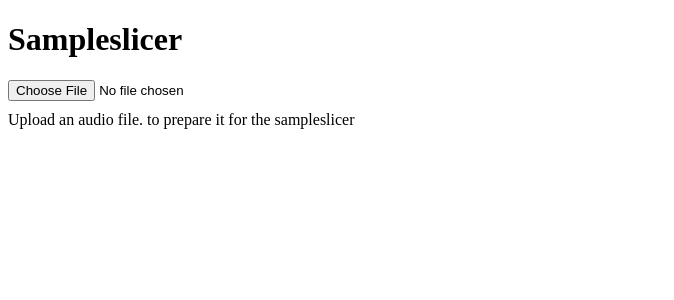
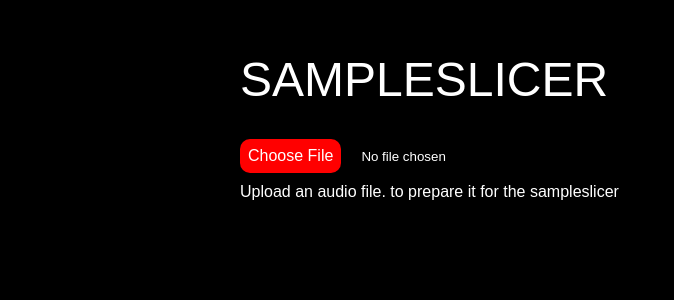
Before and after one commit to dxlbnl/sample-slicer, a SvelteKit app: page / in a window 1280 px wide. Shown: the top 300 px of the page, without its empty margins (0-674 px from the left). Built offline with nearby package versions, Linux system fonts and the light colour scheme.

Commit message:
Styled a bit

```diff
--- /dev/null
+++ b/src/app.css
@@ -0,0 +1,86 @@
+body {
+  --black: #000;
+  --white: #fff;
+  --red: #ff0000;
+  --red-active: #970505;
+
+  boz-sizing: border-box;
+  margin: 0;
+  background: var(--black);
+  color: var(--white);
+
+  font-family: "Open Sans Variable", sans-serif;
+}
+
+input[type="file"]::file-selector-button {
+  margin-right: 20px;
+  border: none;
+  background: var(--red);
+  font-size: 1rem;
+  padding: 0.5rem;
+  border-radius: 10px;
+  color: var(--white);
+  cursor: pointer;
+  transition: background 0.2s ease-in-out;
+}
+
+input[type="file"]::file-selector-button:hover {
+  background: var(--red-active);
+}
+
+main {
+  max-width: 800px;
+  margin: 0 auto;
+  padding: 20px;
+}
+/* Styling for the application */
+h1 {
+  font-size: 3rem;
+  font-weight: 300;
+}
+
+p {
+  margin: 10px 0;
+}
+
+.display {
+  margin-inline: auto;
+  display: grid;
+  grid-auto-flow: column;
+  justify-content: center;
+
+  & button {
+    font-size: 0;
+    margin: 5px 0.1rem;
+    height: 1rem;
+    width: 1rem;
+    border: none;
+    border-radius: 50%;
+    background: var(--white);
+
+    &.current {
+      background: var(--red);
+    }
+  }
+}
+
+a,
+button {
+  color: var(--white);
+  border: none;
+  border-radius: 10px;
+  background: var(--red);
+  text-decoration: none;
+  padding: 0.5rem;
+
+  &:hover {
+    background: var(--red-active);
+  }
+}
+
+.stack {
+  display: grid;
+  grid-auto-flow: column;
+  justify-content: start;
+  gap: 0.5rem;
+}
--- a/src/routes/+page.svelte
+++ b/src/routes/+page.svelte
@@ -1,22 +1,34 @@
 <script lang="ts">
+  import "@fontsource-variable/open-sans";
+  import "../app.css";
+
   import JSZip from "jszip";
   import { onMount } from "svelte";
 
-  let status = "Upload an audio file. to prepare it for the sampleslicer";
+  let status = $state(
+    "Upload an audio file. to prepare it for the sampleslicer"
+  );
   let filename = $state<string>("Upload");
-  let downloadLinks: { url: string; name: string }[] = $state([]);
+  let download: { url: string; name: string; filename: string } | null =
+    $state(null);
   let audioContext: AudioContext;
   // Map keyboard keys to the corresponding slice
   const keyMap = "qawsedrftgyhujik";
   let slices: AudioBuffer[] = $state([]);
-  let isPlaying = $state(false);
   let current: number | null = $state(null);
-  let queue: number[] = $state([]);
 
   // Set up audio context on mount
   onMount(() => {
     audioContext = new window.AudioContext();
   });
+
+  function reset() {
+    status = "Upload an audio file to prepare it for the sampleslicer";
+    filename = "Upload";
+    download = null;
+    slices = [];
+    current = null;
+  }
 
   // Handle file upload and processing
   async function handleFileUpload(event: Event) {
@@ -28,7 +40,7 @@
 
     filename = file.name;
     status = "Processing...";
-    downloadLinks = [];
+    download = null;
     slices = [];
 
     try {
@@ -54,15 +66,13 @@
       zip.generateAsync({ type: "blob" }).then(function (content) {
         // see FileSaver.js
         console.log(content);
-        downloadLinks = [
-          {
+        download = {
           name: `Download slices of ${filename}`,
           url: URL.createObjectURL(content),
-          },
-        ];
+        };
       });
 
-      status = "Done!";
+      status = "";
     } catch (error) {
       status = "Error processing audio file.";
       console.error(error);
@@ -191,41 +201,39 @@
     return bufferArray;
   }
 
+  let source = $state<AudioBufferSourceNode | null>(null);
   // Play the next audio slice in the queue
-  function playNextInQueue() {
-    if (queue.length > 0) {
-      current = queue.shift()!;
-      const slice = slices.at(current)!; // Get the next slice from the queue
-      const source = audioContext.createBufferSource();
-      source.buffer = slice;
-      source.connect(audioContext.destination);
+  function playNext(next: number) {
+    if (source !== null) {
+      source.stop();
+      source.disconnect();
+    }
+
+    const slice = slices.at(next)!; // Get the next slice from the queue
+    const newSource = audioContext.createBufferSource();
+    newSource.buffer = slice;
+    newSource.connect(audioContext.destination);
 
     // When the slice finishes, play the next one in the queue
-      source.onended = () => {
-        isPlaying = false;
+    newSource.onended = (e) => {
+      newSource?.disconnect();
+      if (source === newSource || !source) {
         current = null;
-        playNextInQueue(); // Recursively play the next in queue
+      }
+      source = null;
     };
 
-      source.start();
-      isPlaying = true;
-    }
-  }
-
-  // Add a slice to the queue and play if nothing is playing
-  function queueSlice(slice: number) {
-    queue.push(slice); // Add the slice to the queue
-    if (!isPlaying) {
-      playNextInQueue(); // Start playing if nothing is currently playing
-    }
+    current = next;
+    source = newSource;
+    newSource.start();
   }
 
   // Handle keyboard input and queue the corresponding slice
-  function handleKeydown(event) {
+  function handleKeydown(event: KeyboardEvent) {
     const key = event.key.toLowerCase();
     const index = keyMap.indexOf(key);
     if (index !== -1 && slices[index]) {
-      queueSlice(index);
+      playNext(index);
     }
   }
 </script>
@@ -234,61 +242,40 @@
 
 <!-- Template for the UI -->
 <main>
-  <h1>Sampleslicer</h1>
+  <h1>SAMPLESLICER</h1>
 
+  {#if download}
+    <section class="stack">
+      <a href={download.url} download="{download.filename}.zip"
+        >{download.name}</a
+      >
+
+      <button onclick={reset}>Reset</button>
+    </section>
+  {:else}
     <!-- Audio file input -->
     <input type="file" accept="audio/*" onchange={handleFileUpload} />
+  {/if}
 
   <!-- Status message -->
   <p>{status}</p>
 
-  <!-- Download links for audio slices -->
-  {#if downloadLinks.length > 0}
-    {#each downloadLinks as { url, name }}
-      <a href={url} download="{filename}.zip">{name}</a><br />
-    {/each}
-
+  {#if slices.length > 0}
     <!-- Key mapping display -->
     <div>
       <h3>Press the following keys to play slices:</h3>
       <h4>Or use they keyboard ({keyMap})</h4>
+    </div>
+
+    <section class="display">
       {#each keyMap as key, index}
         <button
           class:current={current === index}
-          onclick={() => queueSlice(index)}
+          onclick={() => playNext(index)}
         >
           {index + 1}
         </button>
       {/each}
-    </div>
-    {#if current}
-      <p>current: {current + 1}</p>
-      <p>queue: {queue.map((i) => i + 1)}</p>
-    {/if}
+    </section>
   {/if}
 </main>
-
-<style>
-  /* Styling for the application */
-  h1 {
-    font-size: 2rem;
-  }
-
-  p {
-    margin: 10px 0;
-  }
-
-  ul {
-    list-style: none;
-    padding: 0;
-  }
-
-  button {
-    font-size: 1.2rem;
-    margin: 5px 0;
-
-    &.current {
-      font-weight: bold;
-    }
-  }
-</style>
```
Also changed, not shown: package.json (+8 -7 lines), 1 other file (tests, documents, lock files or other folders). Lines whose indentation alone changed are shown as unchanged.
